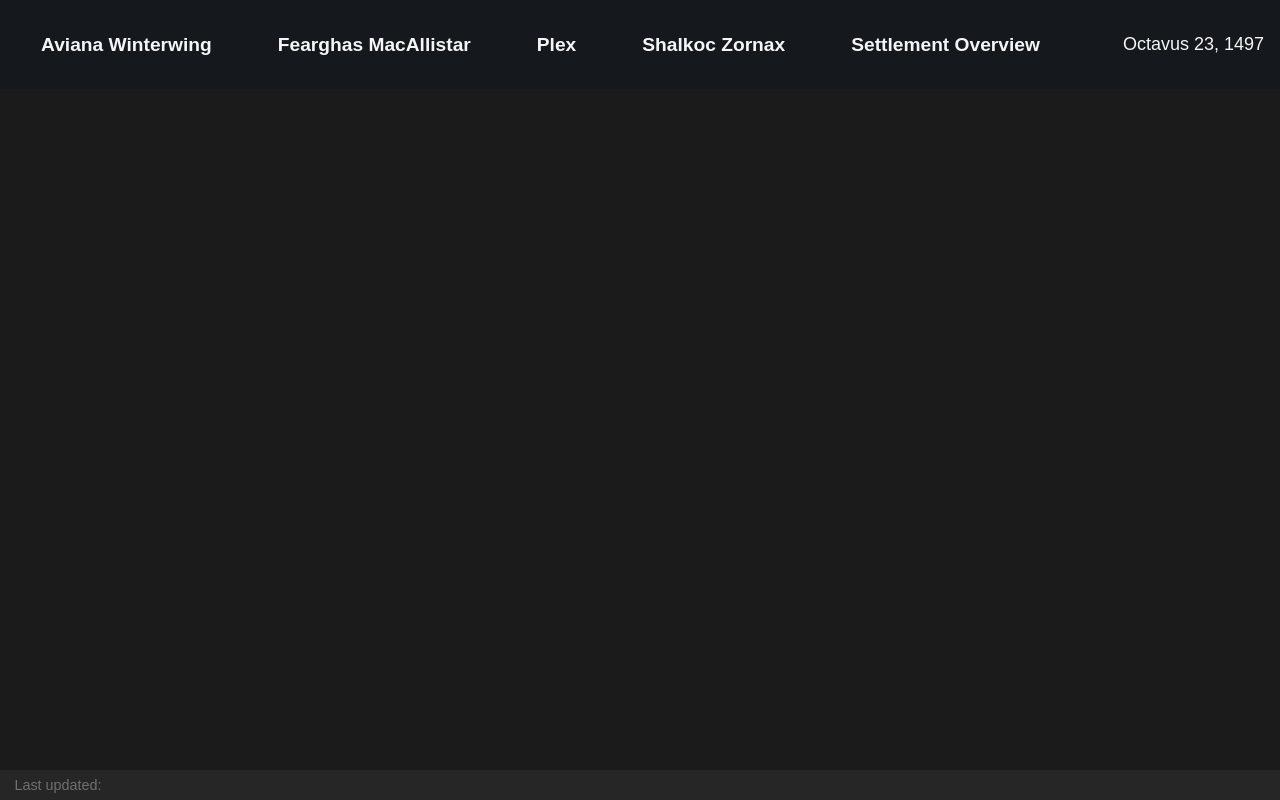
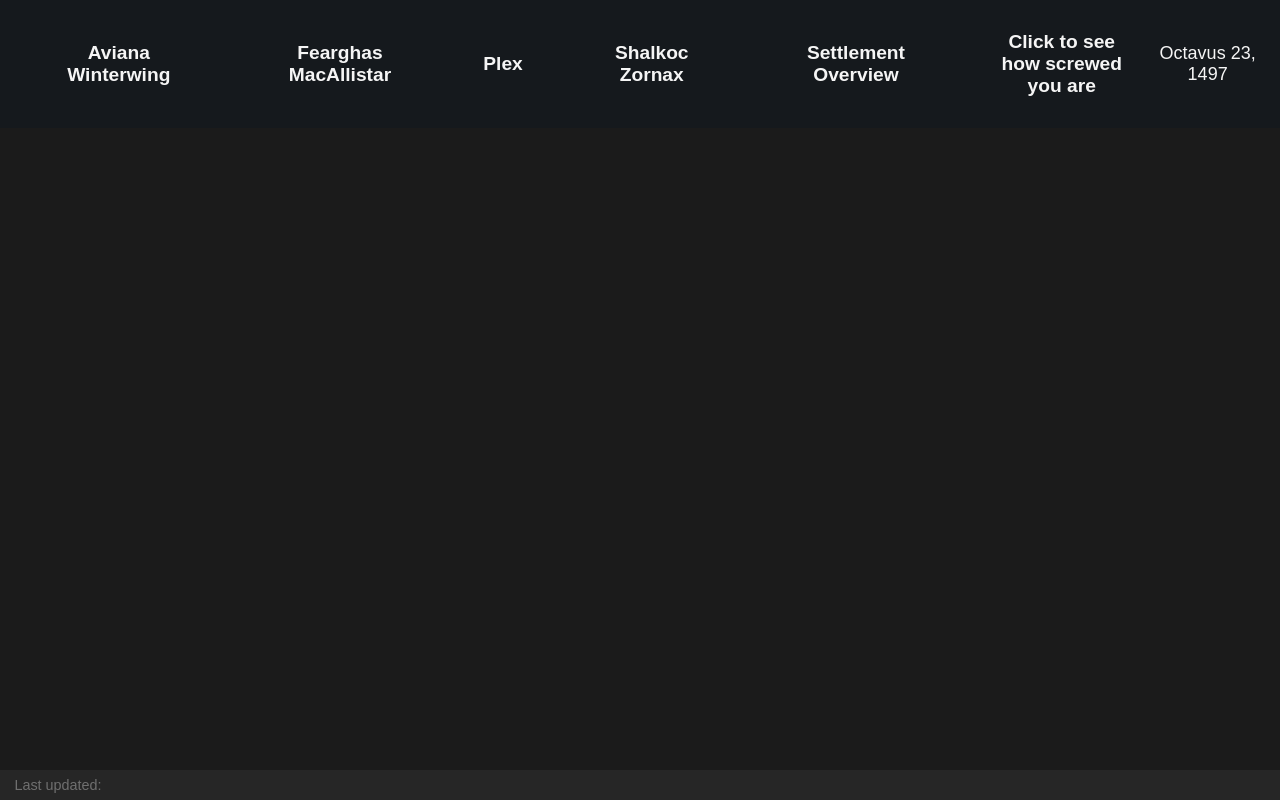
Before and after one commit to Belodri/Talia-Campaign-Site, a plain HTML site: page index.html in a window 1280 px wide. Drawn offline with Linux system fonts and the light colour scheme.

Commit message:
add joke button

```diff
--- a/index.html
+++ b/index.html
@@ -14,6 +14,7 @@
             <button onclick="showPlayer('Plex')">Plex</button>
             <button onclick="showPlayer('Shalkoc Zornax')">Shalkoc Zornax</button>
             <button onclick="showSettlement()">Settlement Overview</button>
+            <button onclick="window.location.href='https://www.youtube.com/watch?v=dQw4w9WgXcQ'">Click to see how screwed you are</button>
         </nav>
         <div class="timestamp">
             <p class="ingame-date" id="ingame-date-display"></p>
```
